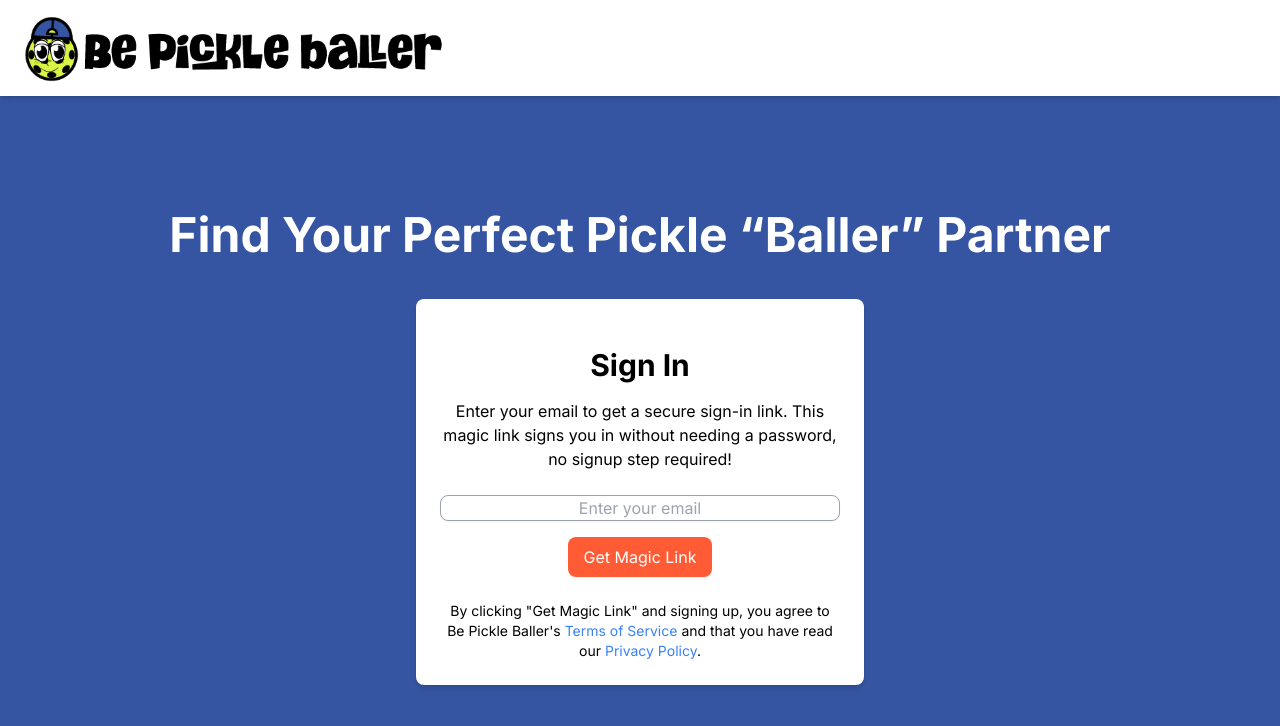
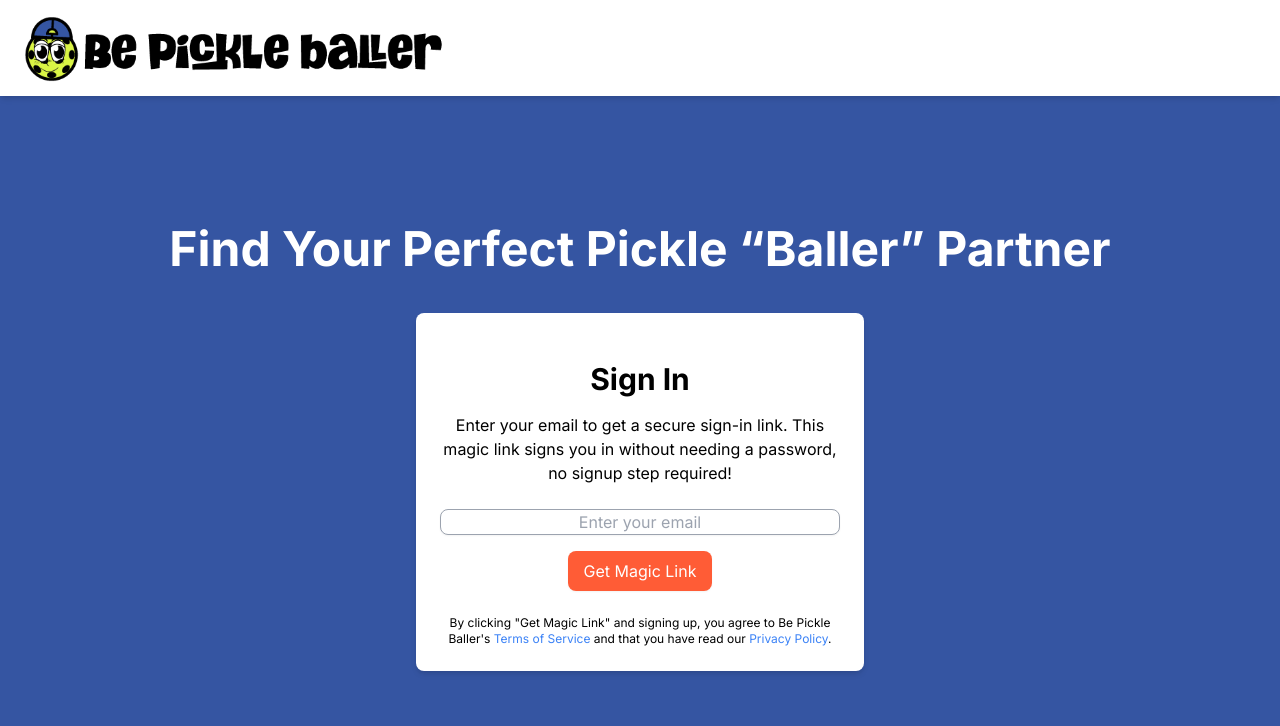
Before and after one commit to btejes/bepickleballer-matchmaking, a Next.js app: page /matchmaking/ in a window 1280 px wide. Shown: the top 726 px of the page. Built offline with nearby package versions, Linux system fonts and the light colour scheme.

Commit message:
make privacy text smaller

```diff
--- a/app/login/EmailForm.jsx
+++ b/app/login/EmailForm.jsx
@@ -77,7 +77,7 @@ const EmailForm = () => {
       )}
       {/* Footer with Privacy Policy and Terms of Service */}
       <div className="mt-6 text-center text-black">
-        <p className="text-sm">
+        <p className="text-xs">
           By clicking &quot;Get Magic Link&quot; and signing up, you agree to Be Pickle Baller&apos;s
           <a href="https://bepickleballer.com/terms-of-service/" className="text-blue-500 hover:underline"> Terms of Service </a>
           and that you have read our
```
